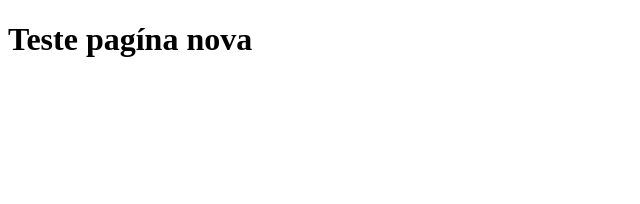
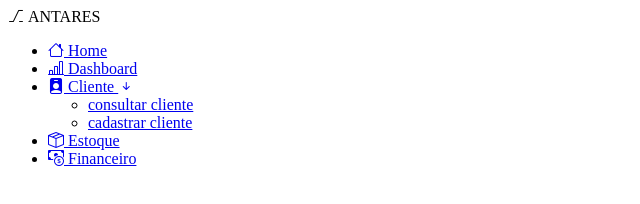
Before and after one commit to wfdlima/ANTARES, a plain HTML site: page pages.html in a window 1280 px wide. Shown: the whole page, without its empty margins (0-640 px from the left). Drawn offline with nearby package versions, Linux system fonts and the light colour scheme.

Commit message:
criação do menu vertical

```diff
--- a/pages.html
+++ b/pages.html
@@ -1,12 +1,91 @@
 <!DOCTYPE html>
-<html lang="en">
+<html lang="pt-br">
+
 <head>
     <meta charset="UTF-8">
     <meta name="viewport" content="width=device-width, initial-scale=1.0">
-    <title>Document</title>
+    <title>Antares</title>
+    <link rel="stylesheet" href="https://cdn.jsdelivr.net/npm/bootstrap-icons@1.10.5/font/bootstrap-icons.css">
+    <link rel="shortcut icon" href="assets/alt.svg" type="image/x-icon">
 </head>
+
 <body>
-    <h1>Teste pagína nova</h1>
+
+
+    <nav>
+        <div class="expandir">
+            <i class="Bi bi-alt">
+            </i>
+            <span class="text-list">ANTARES</span>
+
+        </div>
+
+        <ul>
+            <li class="item-menu">
+                <a href="#" class="icones">
+                    <span class="icon-list">
+                        <i class="bi bi-house"></i>
+                    </span>
+                    <span class="text-list">Home
+                    </span>
+                </a>
+            </li>
+
+            <li class="item-menu">
+                <a href="#" class="icones">
+                    <span class="icon-list">
+                        <i class="bi bi-bar-chart-line"></i>
+                    </span>
+                    <span class="text-list">Dashboard
+                    </span>
+                </a>
+            </li>
+
+            <li class="item-menu">
+                <div class="cliente">
+                    <a href="#" class="icones">
+                        <span class="icon-list">
+                            <i class="bi bi-person-badge-fill"></i>
+                        </span>
+                        <span class="text-list">Cliente
+                        </span>
+                        <span class="arrow">
+                            <i class="bi bi-arrow-down-short"></i>
+                        </span>
+                    </a>
+
+                    <ul class="sub-menu">
+                        <li><a href="#">consultar cliente</a></li>
+                        <li><a href="#">cadastrar cliente</a></li>
+                    </ul>
+                </div>
+            </li>
+
+            <li class="item-menu">
+                <a href="#" class="icones">
+                    <span class="icon-list">
+                        <i class="bi bi-box-seam"></i>
+                    </span>
+                    <span class="text-list">Estoque
+                    </span>
+                </a>
+            </li>
+
+            <li class="item-menu">
+                <a href="#" class="icones">
+                    <span class="icon-list">
+                        <i class="bi bi-cash-coin"></i>
+                    </span>
+                    <span class="text-list">Financeiro
+                    </span>
+                </a>
+            </li>
+
+        </ul>
+
+
+    </nav>
 
 </body>
+
 </html>
```
Also changed, not shown: assets/arrow-down-short.svg (added), assets/bar-chart-line.svg (added), assets/box-seam.svg (added), assets/cash-coin.svg (added), assets/house.svg (added), assets/person-badge-fill.svg (added).
